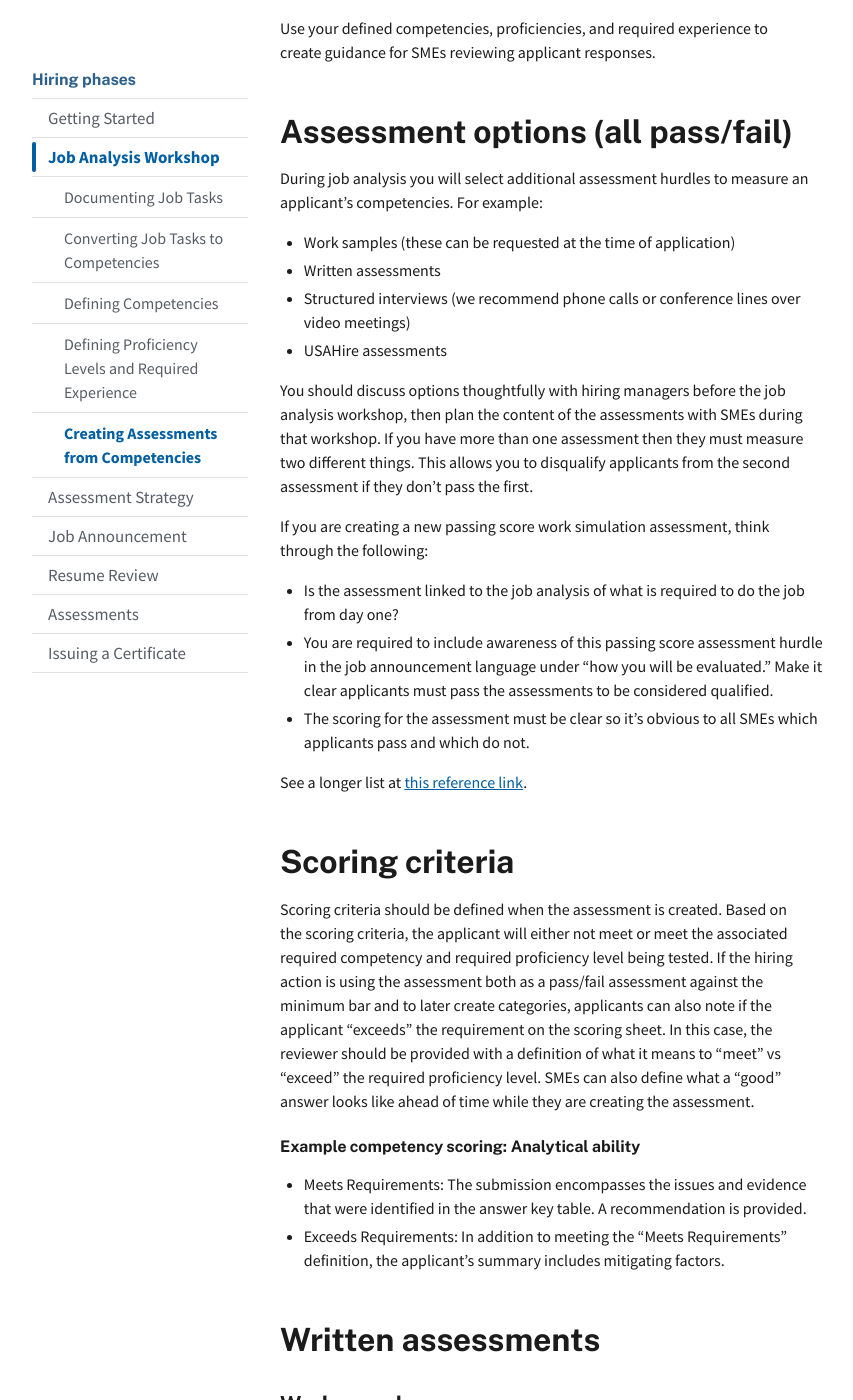
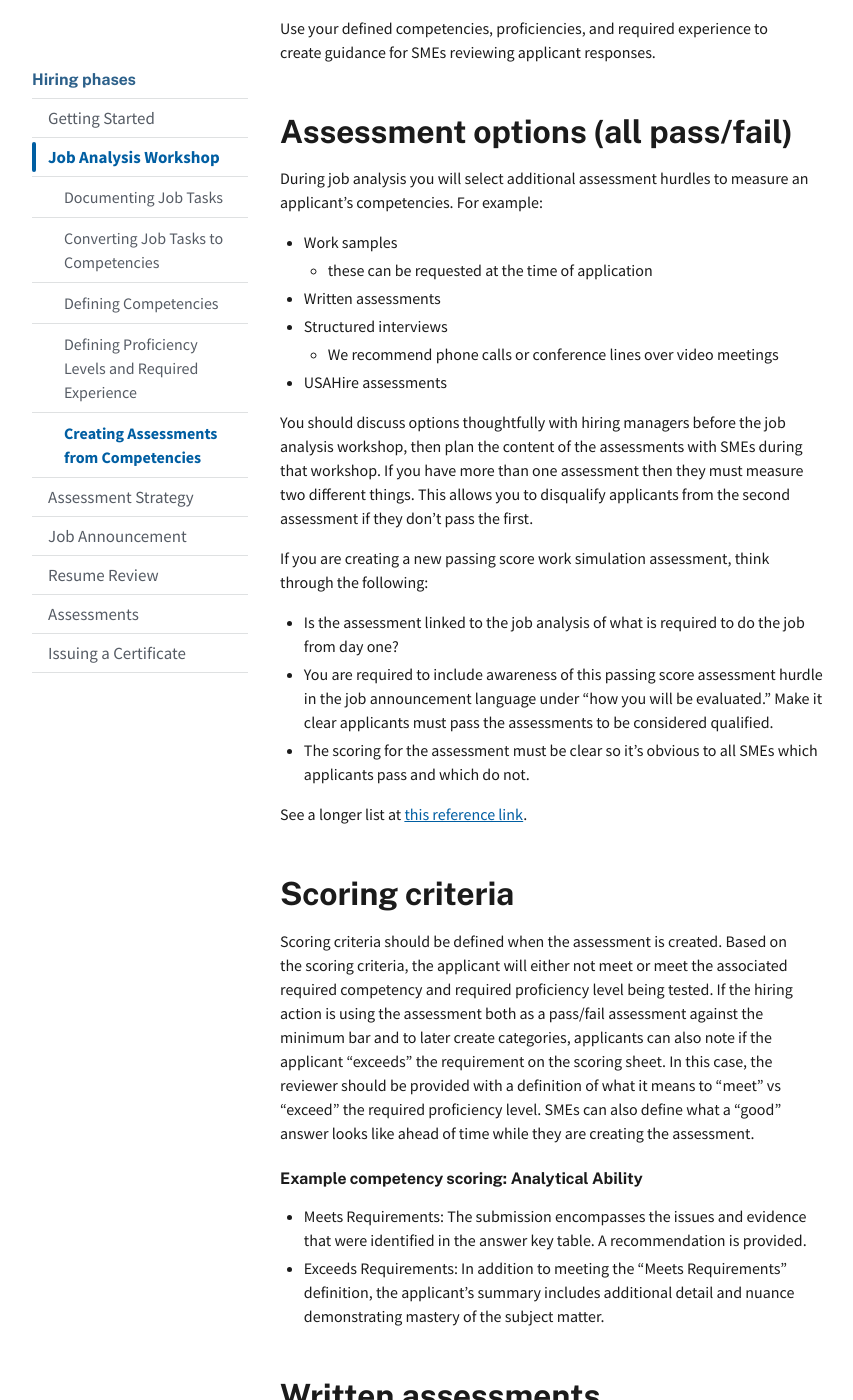
Before and after one commit to usds/SME-QA-Website, a Jekyll site: the page built from pages/phases/job-analysis/creating-assessments-from-competencies.md, in a window 1280 px wide and 1400 px high, scrolled down 759 px. Shown: the whole window, without its empty margins (128-981 px from the left). Built offline with Jekyll 4.4.1, drawn with Linux system fonts in a browser that asks for light colours.

Commit message:
Update creating-assessments-from-competencies.md

```diff
--- a/pages/phases/job-analysis/creating-assessments-from-competencies.md
+++ b/pages/phases/job-analysis/creating-assessments-from-competencies.md
@@ -23,9 +23,11 @@ Use your defined competencies, proficiencies, and required experience to create
 
 During job analysis you will select additional assessment hurdles to measure an applicant's competencies. For example:
 
-  - Work samples (these can be requested at the time of application)
+  - Work samples
+    - these can be requested at the time of application
   - Written assessments
-  - Structured interviews (we recommend phone calls or conference lines over video meetings)
+  - Structured interviews
+    - We recommend phone calls or conference lines over video meetings
   - USAHire assessments
 
 You should discuss options thoughtfully with hiring managers before the job analysis workshop, then plan the content of the assessments with SMEs during that workshop. If you have more than one assessment then they must measure two different things. This allows you to disqualify applicants from the second assessment if they don't pass the first.
@@ -40,10 +42,10 @@ See a longer list at [this reference link](https://www.opm.gov/policy-data-overs
 ## Scoring criteria
 Scoring criteria should be defined when the assessment is created. Based on the scoring criteria, the applicant will either not meet or meet the associated required competency and required proficiency level being tested. If the hiring action is using the assessment both as a pass/fail assessment against the minimum bar and to later create categories, applicants can also note if the applicant “exceeds” the requirement on the scoring sheet. In this case, the reviewer should be provided with a definition of what it means to “meet” vs “exceed” the required proficiency level. SMEs can also define what a “good” answer looks like ahead of time while they are creating the assessment.
 
-#### Example competency scoring: Analytical ability
+#### Example competency scoring: Analytical Ability
 
 - Meets Requirements: The submission encompasses the issues and evidence that were identified in the answer key table. A recommendation is provided.
-- Exceeds Requirements: In addition to meeting the “Meets Requirements” definition, the applicant’s summary includes mitigating factors.
+- Exceeds Requirements: In addition to meeting the “Meets Requirements” definition, the applicant’s summary includes additional detail and nuance demonstrating mastery of the subject matter.
 
 ## Written assessments
 
```
